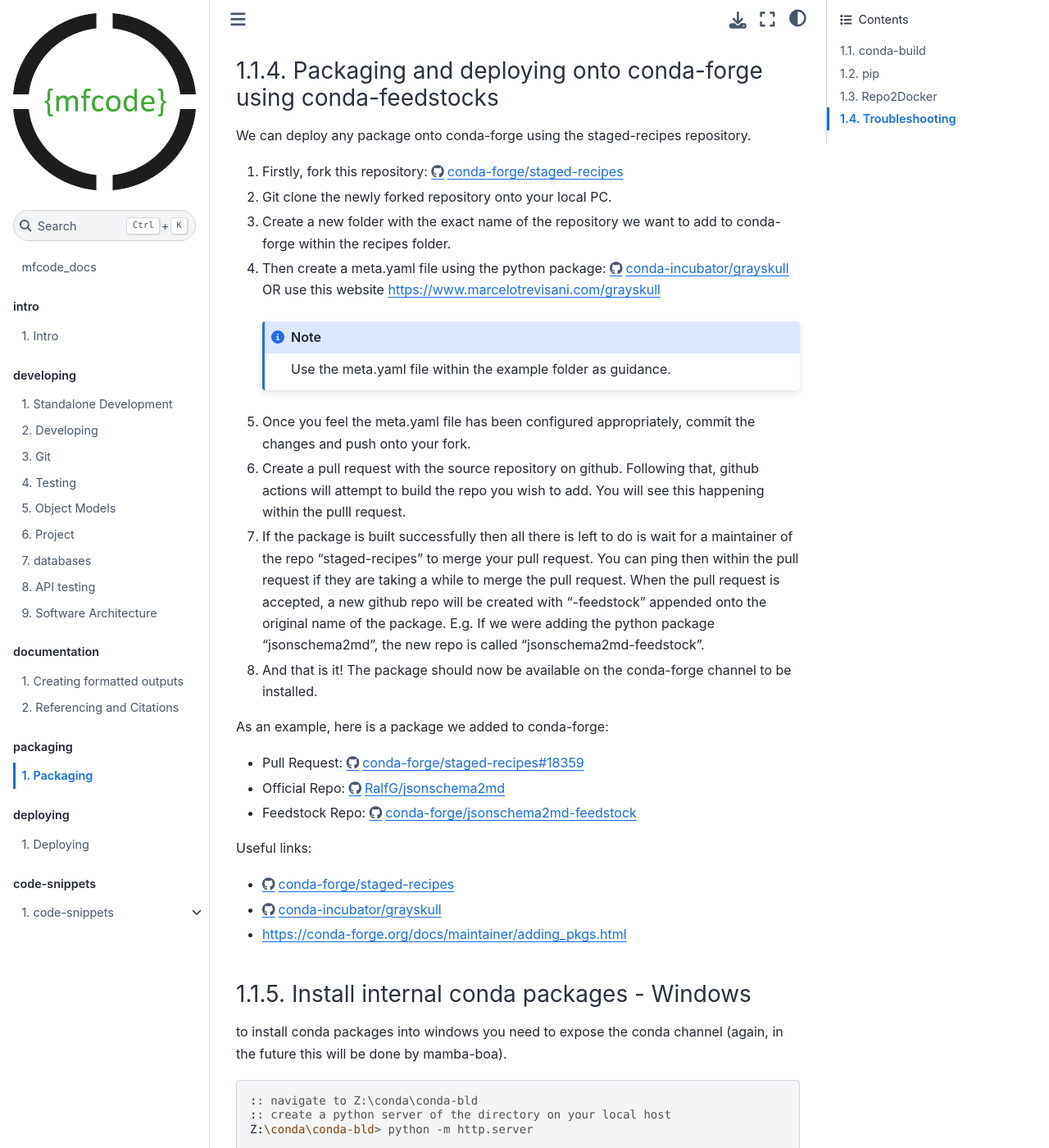
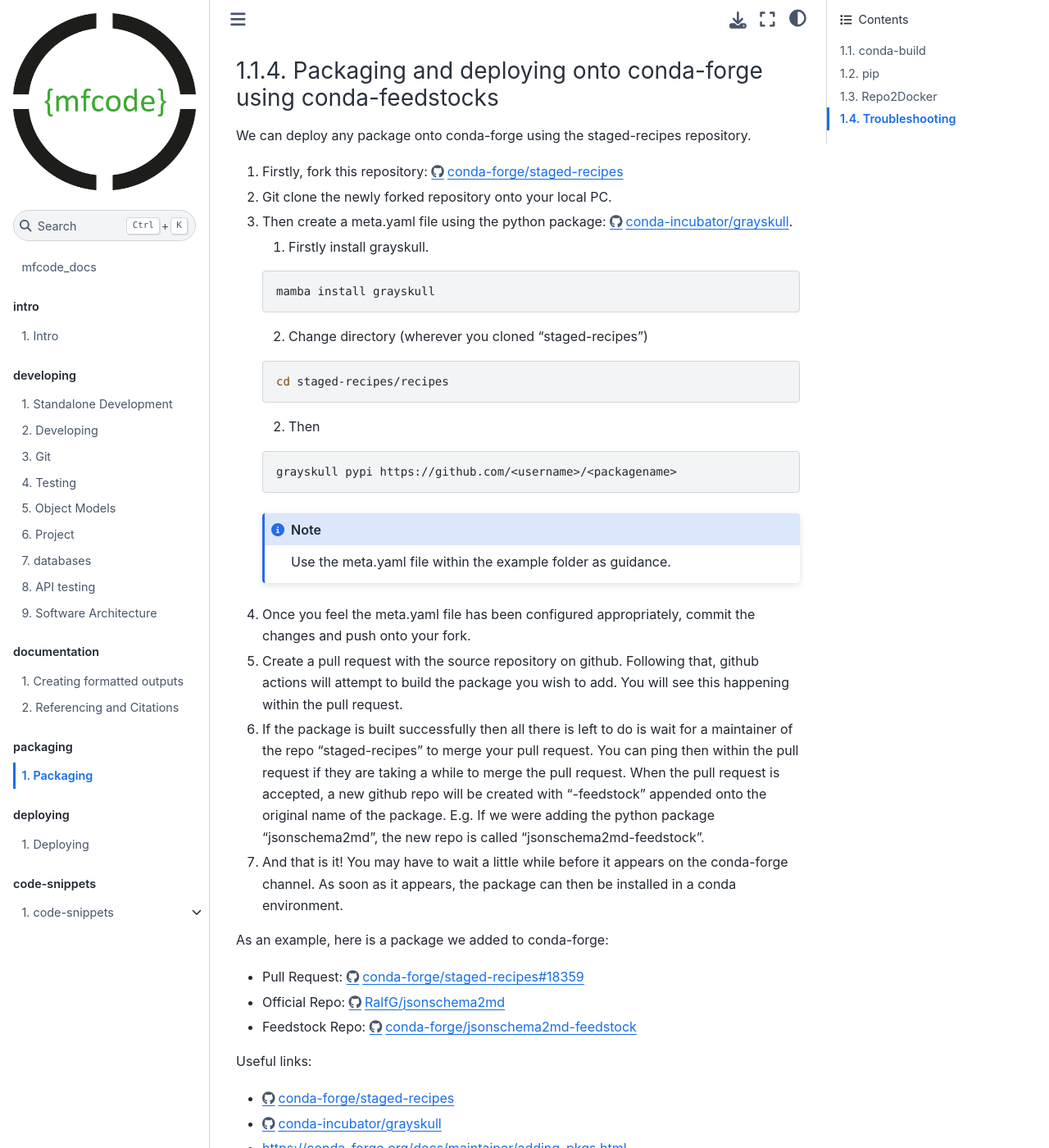
Before and after one commit to maxfordham/mxf-code-docs, a Jupyter Book: the page built from book/docs/packaging.md, in a window 1280 px wide and 1400 px high, scrolled down 1791 px. Shown: the whole window at 82% size. Built offline with Jupyter Book 1.0.4 settings and Sphinx 7.4.7 and the Sphinx Book theme 1.1.4, drawn with Linux system fonts in a browser that asks for light colours; pages that are not in the unit, such as notebooks, are missing from menus; some of the changed text lies outside the part shown.

Commit message:
Updated packaging to conda-forge section

````diff
--- a/book/docs/packaging.md
+++ b/book/docs/packaging.md
@@ -23,7 +23,8 @@
 - __Git tags__ to be used to track Semantic Versioning.
 - When tagging releases in a version control system, the tag for a version MUST be "X.Y.Z" e.g. "3.1.0".
 [ref](https://stackoverflow.com/questions/2006265/is-there-a-standard-naming-convention-for-git-tags)
-- use verioneer.py and _version.py found in the cookiecutter folder-structures and in [xlsxtemplater](https://github.com/gunstonej/xlsxtemplater). This will automatically make the version make with the git tag when building.
+- use verioneer.py and _version.py found in the cookiecutter folder-structures and in [xlsxtemplater]
+(https://github.com/gunstonej/xlsxtemplater). This will automatically make the version make with the git tag when building.
 
 ### conda-build - a generic example from WSL
 
@@ -76,19 +77,40 @@ We can deploy any package onto conda-forge using the staged-recipes repository.
 
 1. Firstly, fork this repository: https://github.com/conda-forge/staged-recipes/
 2. Git clone the newly forked repository onto your local PC.
-3. Create a new folder with the exact name of the repository we want to add to conda-forge within the recipes folder.
-4. Then create a meta.yaml file using the python package: https://github.com/conda-incubator/grayskull OR use this website https://www.marcelotrevisani.com/grayskull
+3. Then create a meta.yaml file using the python package:
+https://github.com/conda-incubator/grayskull.
+
+	1. Firstly install grayskull.
+	```bash
+	mamba install grayskull
+	```
+	2. Change directory (wherever you cloned "staged-recipes")
+	```bash
+	cd staged-recipes/recipes
+	```
+	2. Then
+	```bash
+	grayskull pypi https://github.com/<username>/<packagename>
+	```
+
 	```{note}
 	Use the meta.yaml file within the example folder as guidance.
 	```
-5. Once you feel the meta.yaml file has been configured appropriately, commit the changes and push onto your fork.
-6. Create a pull request with the source repository on github. Following that, github actions will attempt to build the repo you wish to add.
-You will see this happening within the pulll request.
-7. If the package is built successfully then all there is left to do is wait for a maintainer of the repo "staged-recipes" to merge your pull request.
-You can ping then within the pull request if they are taking a while to merge the pull request.
-When the pull request is accepted, a new github repo will be created with "-feedstock" appended onto the original name of the package.
-E.g. If we were adding the python package "jsonschema2md", the new repo is called "jsonschema2md-feedstock".
-8. And that is it! The package should now be available on the conda-forge channel to be installed.
+4. Once you feel the meta.yaml file has been configured appropriately,
+commit the changes and push onto your fork.
+5. Create a pull request with the source repository on github.
+Following that, github actions will attempt to build the package you wish to add.
+You will see this happening within the pull request.
+6. If the package is built successfully then all there is left to do is wait for
+a maintainer of the repo "staged-recipes" to merge your pull request.
+You can ping then within the pull request if they are taking a while to
+merge the pull request.
+When the pull request is accepted, a new github repo will be created with "-feedstock"
+appended onto the original name of the package.
+E.g. If we were adding the python package "jsonschema2md", the new repo is called
+"jsonschema2md-feedstock".
+7. And that is it! You may have to wait a little while before it appears on the conda-forge channel.
+As soon as it appears, the package can then be installed in a conda environment.
 
 As an example, here is a package we added to conda-forge:
 - Pull Request: https://github.com/conda-forge/staged-recipes/pull/18359
````
